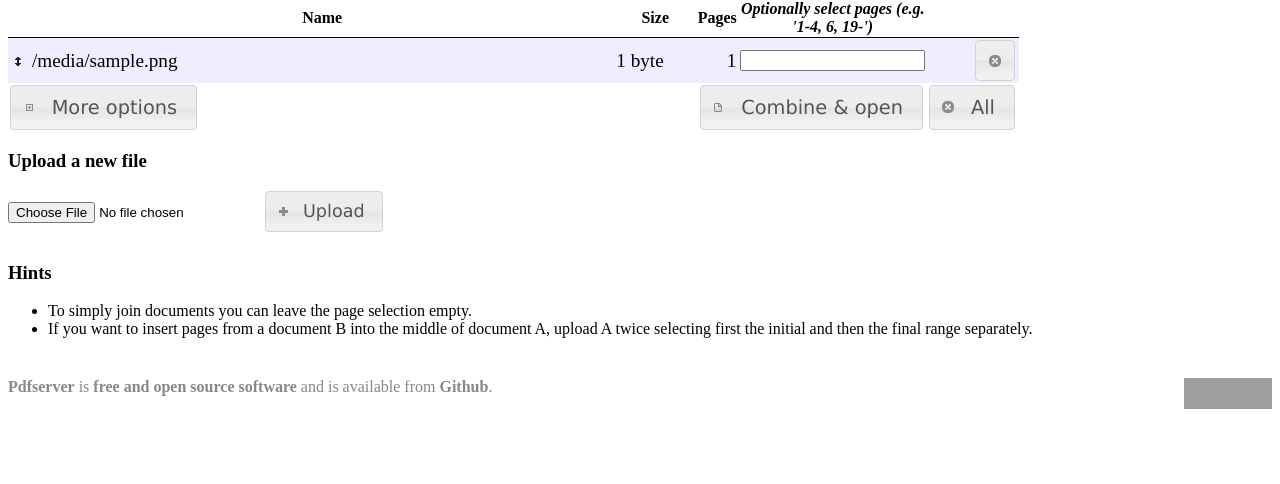
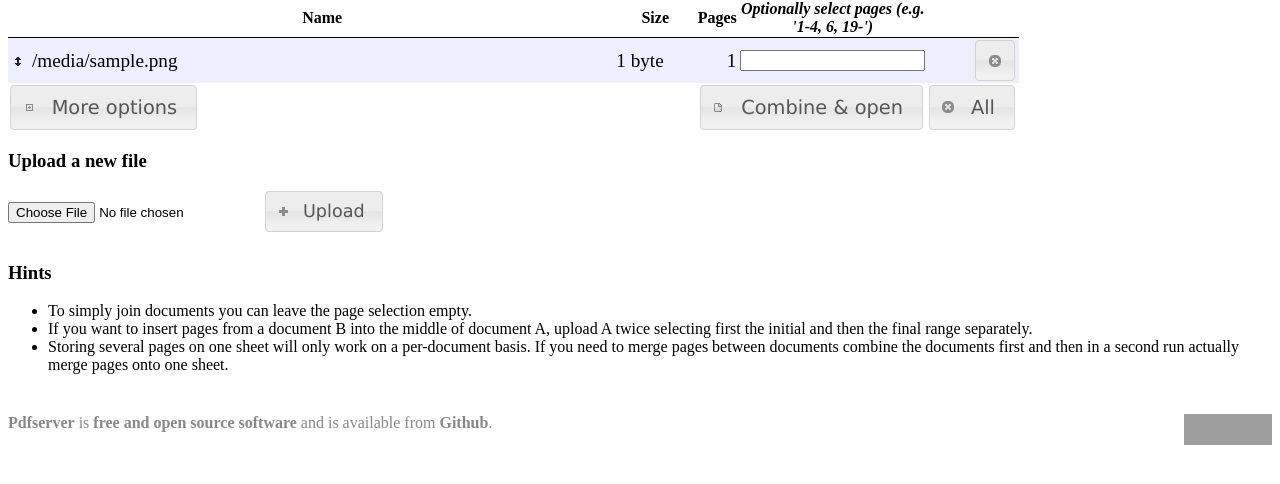
Before and after one commit to cburgmer/pdfserver, a Django app: template pdfserver/templates/main.html in a window 1280 px wide. Shown: the part 158-642 px from the top of the page. Run offline with Django 3.2, Linux system fonts and the light colour scheme; the template is opened without the code that fills it: most values are stand-ins (such as "Sample title", 1, 10 or a date in 2020); form fields are guessed from the names that the template uses; grey boxes are pictures that could not be loaded.

Commit message:
Add hint howto merge multiple pages over multiple documents.

```diff
--- a/pdfserver/templates/main.html
+++ b/pdfserver/templates/main.html
@@ -216,6 +216,7 @@
 <ul>
 <li>{% trans "To simply join documents you can leave the page selection empty." %}</li>
 <li>{% trans "If you want to insert pages from a document B into the middle of document A, upload A twice selecting first the initial and then the final range separately." %}</li>
+<li>{% trans "Storing several pages on one sheet will only work on a per-document basis. If you need to merge pages between documents combine the documents first and then in a second run actually merge pages onto one sheet." %}</li>
 </ul>
 </div>
 
```
Also changed, not shown: pdfserver/locale/de/LC_MESSAGES/django.po, 1 other file.
